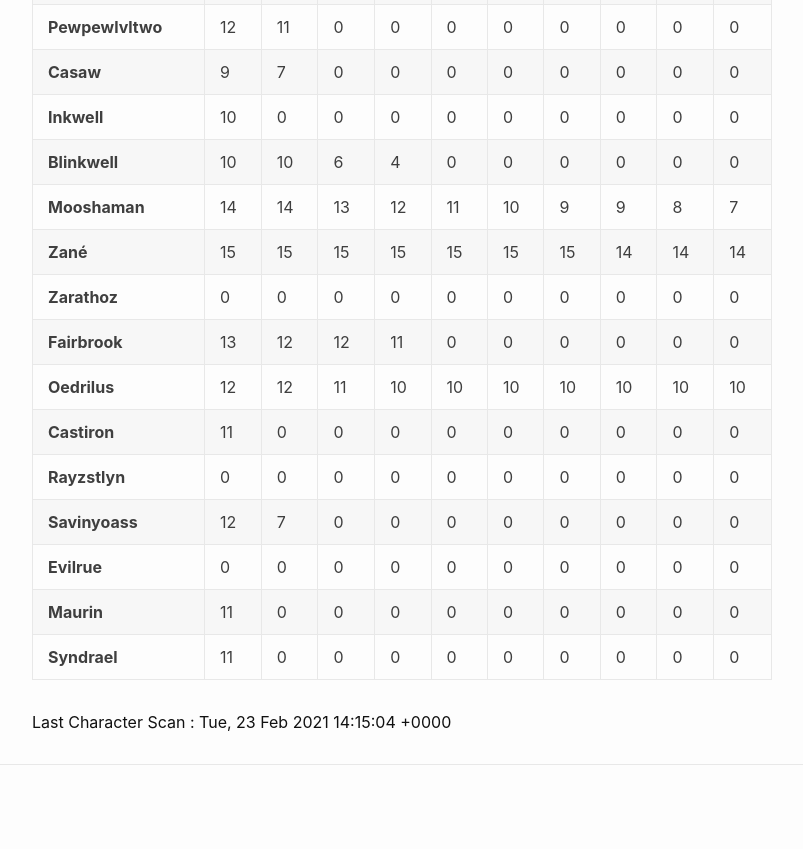
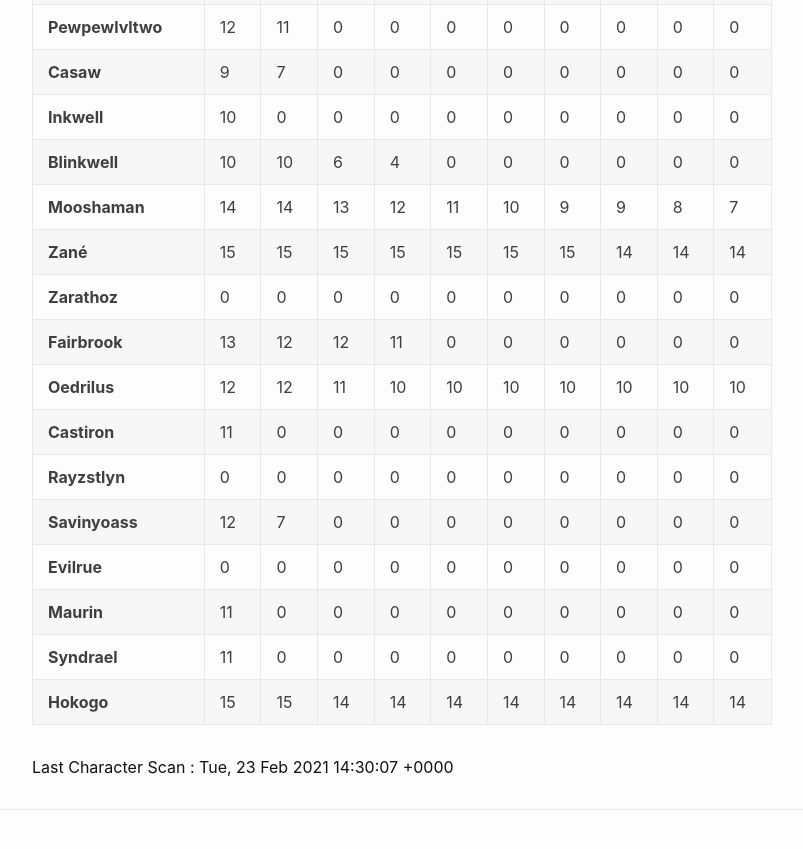
Before and after one commit to eldertribunal/keystonetracker, a Jekyll site: the page built from weekly.md, in a window 1280 px wide and 900 px high, scrolled down 814 px. Shown: the top 849 px of the window, without its empty margins (126-929 px from the left). Built offline with Jekyll 4.4.1, drawn with Linux system fonts in a browser that asks for light colours.

Commit message:
auto scan Tue Feb 23 14:31:06 UTC 2021

```diff
--- a/_data/scanned.json
+++ b/_data/scanned.json
@@ -1,3 +1,3 @@
 {
-  "timestamp": 1614089704
+  "timestamp": 1614090607
 }
--- a/_data/weekly.json
+++ b/_data/weekly.json
@@ -433,5 +433,20 @@
       0,
       0
     ]
+  },
+  {
+    "name": "Hokogo",
+    "dungeons": [
+      15,
+      15,
+      14,
+      14,
+      14,
+      14,
+      14,
+      14,
+      14,
+      14
+    ]
   }
 ]
```
Also changed, not shown: _data/characters.json (+45 -0 lines), _data/players.json (+45 -0 lines).
